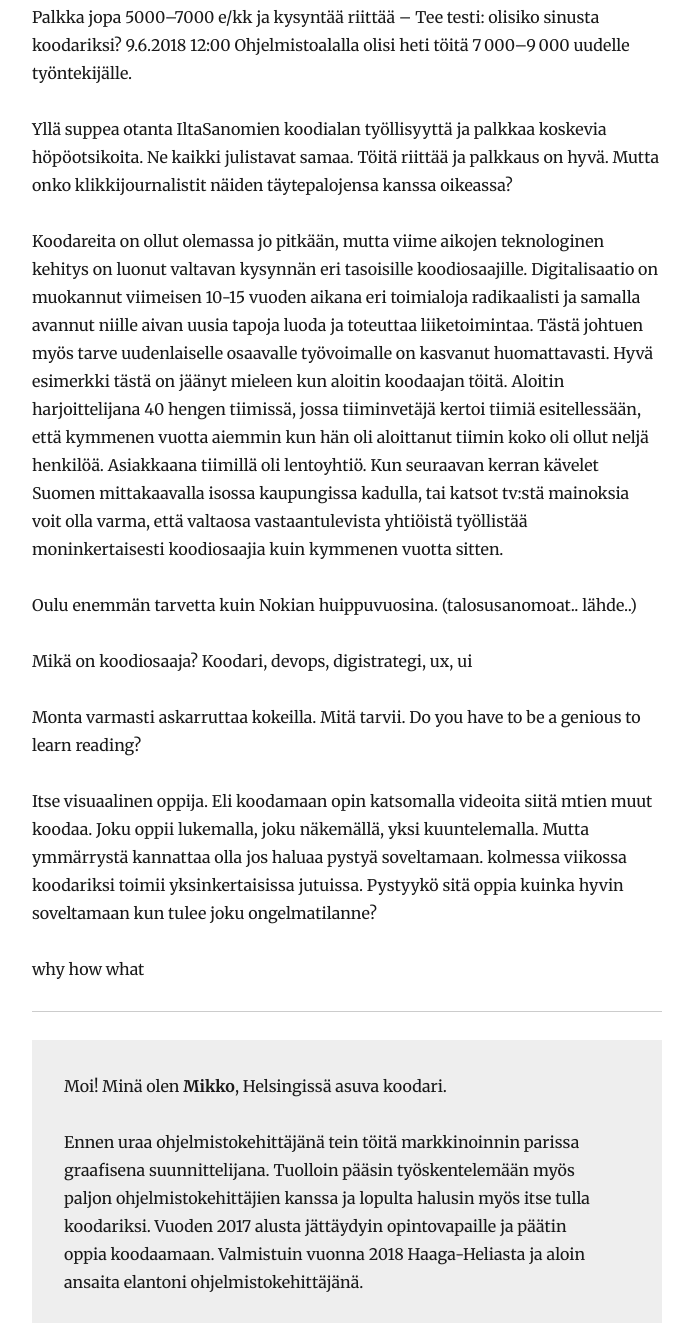
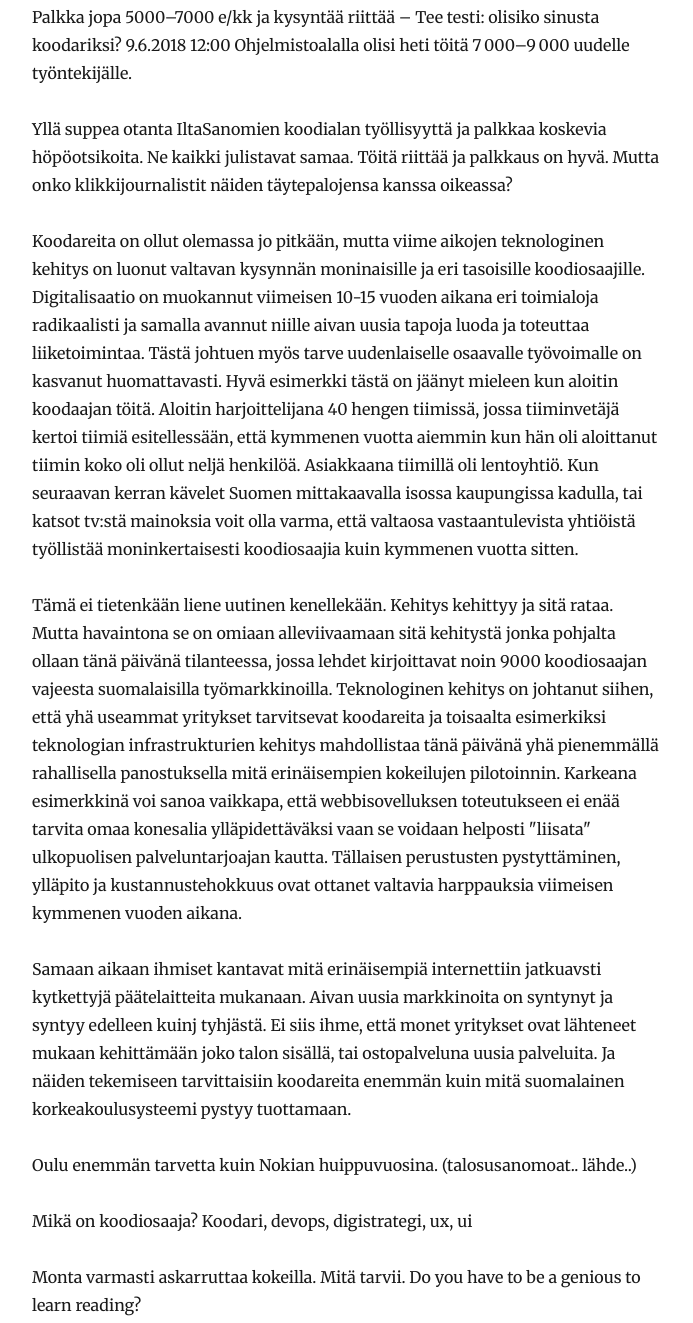
Before and after one commit to Mehto00/my-blog, a Gatsby site: page /miten-oppia-koodaamaan/ in a window 1280 px wide. Shown: the part 684-2007 px from the top of the page, without its empty margins (293-986 px from the left). Built offline with nearby package versions, Linux system fonts and the light colour scheme; Gatsby itself is replaced by a stand-in of ours; some packages are replaced by stand-ins of ours.

Commit message:
Added a new paragraph to a drafted post

```diff
--- a/content/blog/miten-oppia-koodaamaan/index.md
+++ b/content/blog/miten-oppia-koodaamaan/index.md
@@ -21,7 +21,11 @@ Palkka jopa 5000–7000 e/kk ja kysyntää riittää – Tee testi: olisiko sinu
 
 Yllä suppea otanta IltaSanomien koodialan työllisyyttä ja palkkaa koskevia höpöotsikoita. Ne kaikki julistavat samaa. Töitä riittää ja palkkaus on hyvä. Mutta onko klikkijournalistit näiden täytepalojensa kanssa oikeassa?
 
-Koodareita on ollut olemassa jo pitkään, mutta viime aikojen teknologinen kehitys on luonut valtavan kysynnän eri tasoisille koodiosaajille. Digitalisaatio on muokannut viimeisen 10-15 vuoden aikana eri toimialoja radikaalisti ja samalla avannut niille aivan uusia tapoja luoda ja toteuttaa liiketoimintaa. Tästä johtuen myös tarve uudenlaiselle osaavalle työvoimalle on kasvanut huomattavasti. Hyvä esimerkki tästä on jäänyt mieleen kun aloitin koodaajan töitä. Aloitin harjoittelijana 40 hengen tiimissä, jossa tiiminvetäjä kertoi tiimiä esitellessään, että kymmenen vuotta aiemmin kun hän oli aloittanut tiimin koko oli ollut neljä henkilöä. Asiakkaana tiimillä oli lentoyhtiö. Kun seuraavan kerran kävelet Suomen mittakaavalla isossa kaupungissa kadulla, tai katsot tv:stä mainoksia voit olla varma, että valtaosa vastaantulevista yhtiöistä työllistää moninkertaisesti koodiosaajia kuin kymmenen vuotta sitten.
+Koodareita on ollut olemassa jo pitkään, mutta viime aikojen teknologinen kehitys on luonut valtavan kysynnän moninaisille ja eri tasoisille koodiosaajille. Digitalisaatio on muokannut viimeisen 10-15 vuoden aikana eri toimialoja radikaalisti ja samalla avannut niille aivan uusia tapoja luoda ja toteuttaa liiketoimintaa. Tästä johtuen myös tarve uudenlaiselle osaavalle työvoimalle on kasvanut huomattavasti. Hyvä esimerkki tästä on jäänyt mieleen kun aloitin koodaajan töitä. Aloitin harjoittelijana 40 hengen tiimissä, jossa tiiminvetäjä kertoi tiimiä esitellessään, että kymmenen vuotta aiemmin kun hän oli aloittanut tiimin koko oli ollut neljä henkilöä. Asiakkaana tiimillä oli lentoyhtiö. Kun seuraavan kerran kävelet Suomen mittakaavalla isossa kaupungissa kadulla, tai katsot tv:stä mainoksia voit olla varma, että valtaosa vastaantulevista yhtiöistä työllistää moninkertaisesti koodiosaajia kuin kymmenen vuotta sitten.
+
+Tämä ei tietenkään liene uutinen kenellekään. Kehitys kehittyy ja sitä rataa. Mutta havaintona se on omiaan alleviivaamaan sitä kehitystä jonka pohjalta ollaan tänä päivänä tilanteessa, jossa lehdet kirjoittavat noin 9000 koodiosaajan vajeesta suomalaisilla työmarkkinoilla. Teknologinen kehitys on johtanut siihen, että yhä useammat yritykset tarvitsevat koodareita ja toisaalta esimerkiksi teknologian infrastrukturien kehitys mahdollistaa tänä päivänä yhä pienemmällä rahallisella panostuksella mitä erinäisempien kokeilujen pilotoinnin. Karkeana esimerkkinä voi sanoa vaikkapa, että webbisovelluksen toteutukseen ei enää tarvita omaa konesalia ylläpidettäväksi vaan se voidaan helposti "liisata" ulkopuolisen palveluntarjoajan kautta. Tällaisen perustusten pystyttäminen, ylläpito ja kustannustehokkuus ovat ottanet valtavia harppauksia viimeisen kymmenen vuoden aikana.
+
+Samaan aikaan ihmiset kantavat mitä erinäisempiä internettiin jatkuavsti kytkettyjä päätelaitteita mukanaan. Aivan uusia markkinoita on syntynyt ja syntyy edelleen kuinj tyhjästä. Ei siis ihme, että monet yritykset ovat lähteneet mukaan kehittämään joko talon sisällä, tai ostopalveluna uusia palveluita. Ja näiden tekemiseen tarvittaisiin koodareita enemmän kuin mitä suomalainen korkeakoulusysteemi pystyy tuottamaan.
 
 
 Oulu enemmän tarvetta kuin Nokian huippuvuosina. (talosusanomoat.. lähde..)
```
